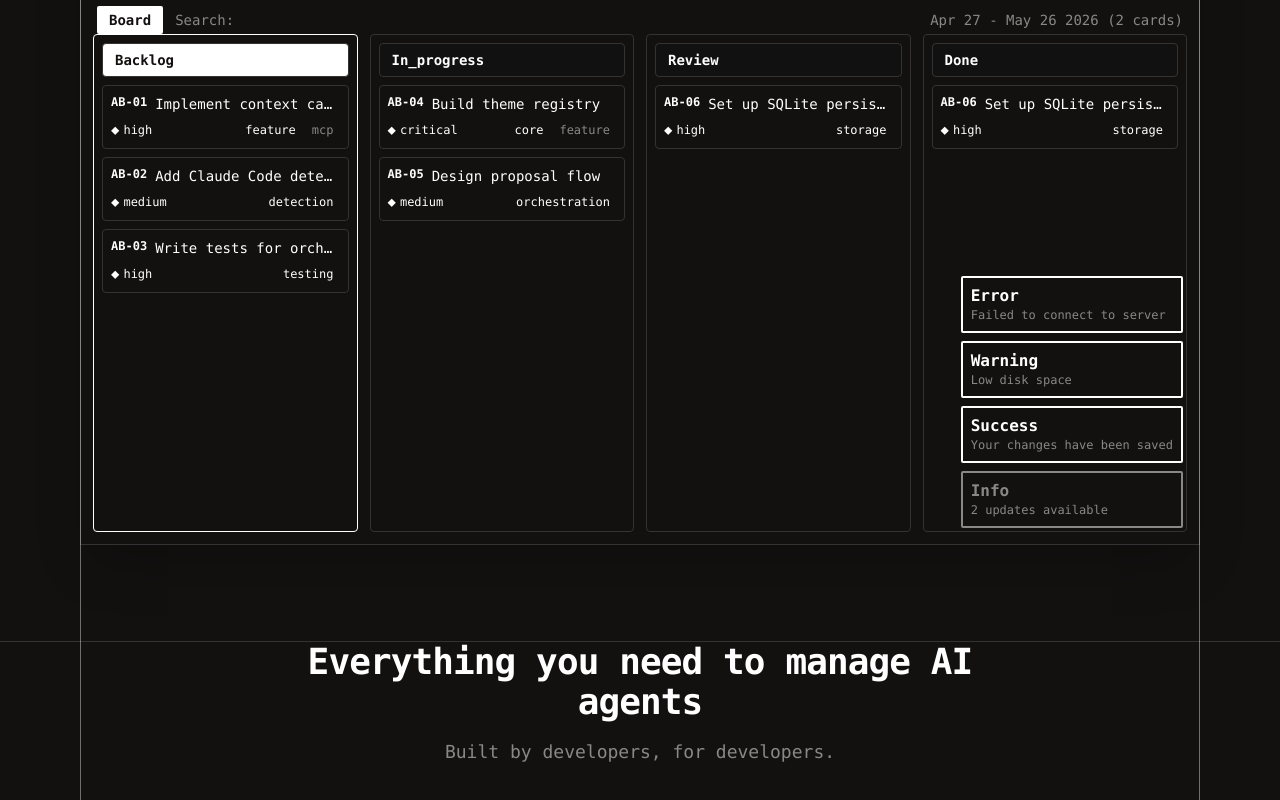
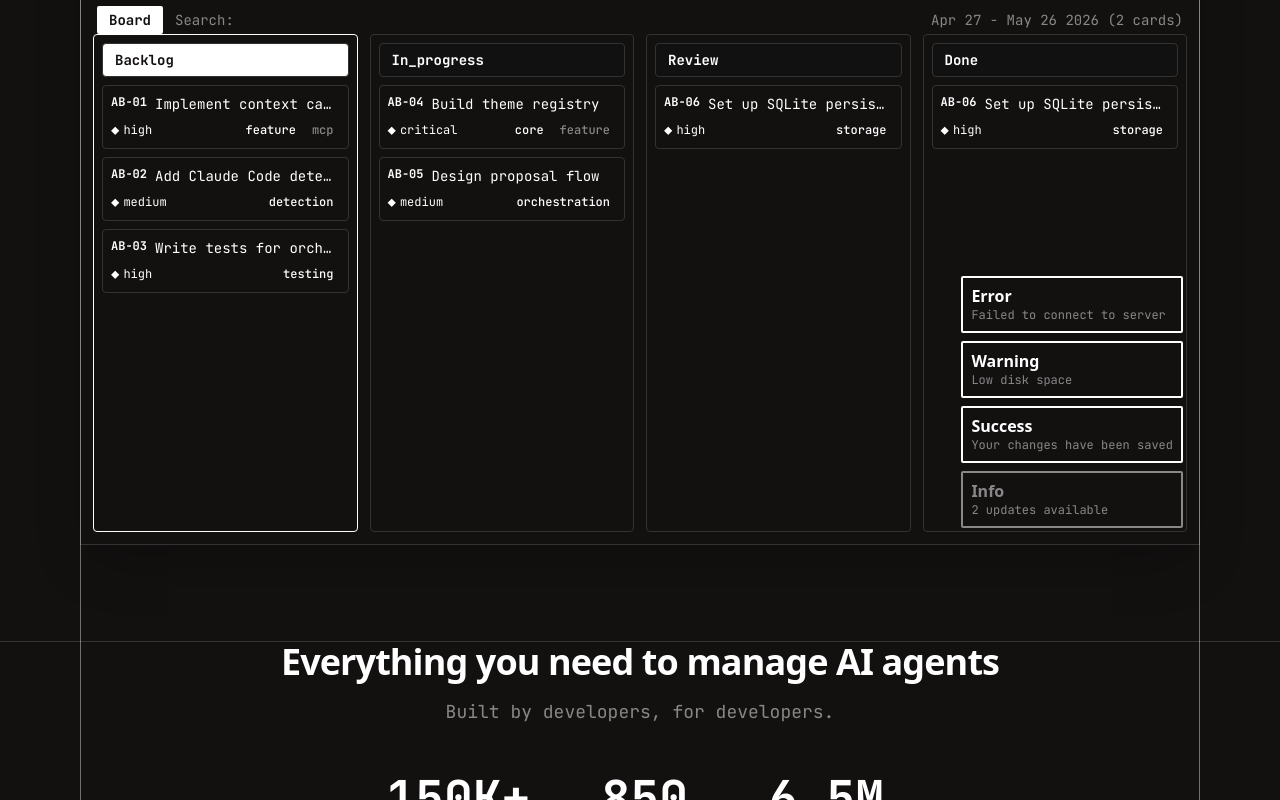
Before and after one commit to ayan-de/agentboard-web, a Next.js app: page / in a window 1280 px wide. Shown: the part 860-1660 px from the top of the page. Built offline with nearby package versions, Linux system fonts and the light colour scheme.

Commit message:
fix(theme): update font sources and apply variable fonts for better styling

```diff
--- a/src/app/globals.css
+++ b/src/app/globals.css
@@ -1,8 +1,6 @@
 @tailwind base;
 @tailwind components;
 @tailwind utilities;
-
-@import url('https://fonts.googleapis.com/css2?family=Inter:wght@400;500;600;700&family=JetBrains+Mono:wght@400;500&display=swap');
 
 :root {
   --background: #131010;
@@ -16,10 +14,28 @@
   --border: #333333;
   --borderActive: #ffffff;
   --content-offset: max(80px, calc((100vw - 1280px) / 2));
+
+  --font-sans: 'Geist Variable', ui-sans-serif, system-ui, sans-serif;
+  --font-mono: 'JetBrains Mono Variable', 'JetBrains Mono', Consolas, monospace;
 }
 
 body {
   background-color: var(--background);
   color: var(--foreground);
-  font-family: 'JetBrains Mono', Consolas, monospace;
+  font-family: var(--font-mono);
+  font-synthesis: none;
+  -webkit-font-smoothing: antialiased;
+  -moz-osx-font-smoothing: grayscale;
+  text-rendering: optimizeLegibility;
 }
+
+/* Headings carry the sans face; body copy and UI stay mono. */
+h1,
+h2,
+h3,
+h4,
+h5,
+h6 {
+  font-family: var(--font-sans);
+  text-wrap: balance;
+}
--- a/src/app/layout.tsx
+++ b/src/app/layout.tsx
@@ -1,4 +1,9 @@
 import type { Metadata } from 'next'
+// Self-hosted variable faces, the same two omarchy-site uses: Geist for
+// headings, JetBrains Mono for everything else.
+import '@fontsource-variable/geist'
+import '@fontsource-variable/jetbrains-mono'
+import '@fontsource-variable/jetbrains-mono/wght-italic.css'
 import './globals.css'
 import ThemeProvider from '@/components/ThemeProvider'
 import { ThemeContextProvider } from '@/lib/ThemeContext'
--- a/tailwind.config.ts
+++ b/tailwind.config.ts
@@ -32,8 +32,8 @@ const config: Config = {
         },
       },
       fontFamily: {
-        sans: ['Inter', 'system-ui', 'sans-serif'],
-        mono: ['JetBrains Mono', 'Consolas', 'monospace'],
+        sans: ['var(--font-sans)'],
+        mono: ['var(--font-mono)'],
       },
     },
   },
```
Also changed, not shown: package.json (+5 -3 lines), 1 other file (tests, documents, lock files or other folders).
